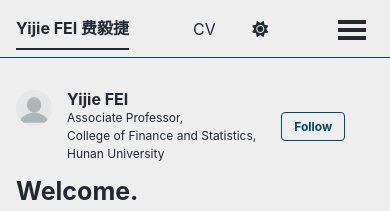
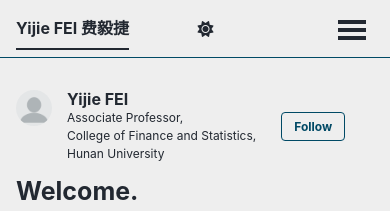
Before and after one commit to yijiefei/yijiefei.github.io, a Jekyll site: the page built from _pages/about.md, in a window 390 px wide. Shown: the top 211 px of the page. Built offline with Jekyll 4.4.1, drawn with Linux system fonts in a browser that asks for light colours; a style sheet for code colours, icons or effects is not loaded.

Commit message:
Update custom.scss

```diff
--- a/_sass/custom.scss
+++ b/_sass/custom.scss
@@ -37,3 +37,31 @@ body.layout--single #main .page__content {
 .page__inner-wrap {
   max-width: 1600px !important;
 }
+
+.masthead__inner-wrap {
+  display: flex !important;
+  justify-content: flex-start !important;
+  align-items: center !important;
+}
+.masthead__menu {
+  float: none !important;
+  clear:none !important;
+}
+.masthead__menu ul {
+  display:flex !important;
+  gap:2rem !important;
+}
+/* 隐藏原本logo/标题的右边距 */
+.masthead__brand {
+  margin-right:2rem !important;
+}
+
+/* 手机端保留汉堡菜单原生行为，不改动 */
+@media (max-width:768px) {
+  .masthead__inner-wrap {
+    display:block !important;
+  }
+  .masthead__menu ul {
+    display:block !important;
+  }
+}
```
